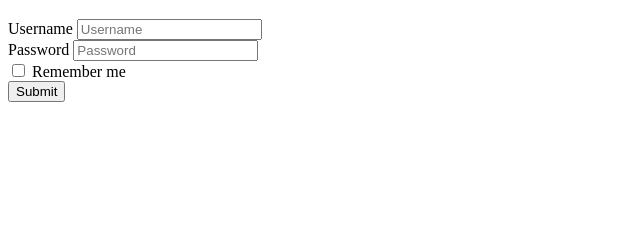
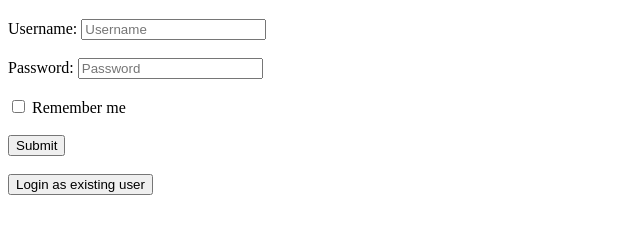
Before and after one commit to acciojob/remember-me-login-form-Kartikey06dk, a website: page main.html in a window 1280 px wide. Shown: the part 61-294 px from the top of the page, without its empty margins (0-640 px from the left). Drawn offline with Linux system fonts and the light colour scheme.

Commit message:
created a submission

```diff
--- a/main.html
+++ b/main.html
@@ -1,26 +1,60 @@
 <!DOCTYPE html>
+<html>
+<head>
+  <title>Login Form</title>
+  <script>
+    // Function to handle form submission
+    function handleSubmit(event) {
+      event.preventDefault(); // Prevent form submission
+      const username = document.getElementById('username').value;
+      const password = document.getElementById('password').value;
+      const rememberMe = document.getElementById('checkbox').checked;
 
-<html>
+      if (rememberMe) {
+        localStorage.setItem('username', username);
+        localStorage.setItem('password', password);
+      } else {
+        localStorage.removeItem('username');
+        localStorage.removeItem('password');
+      }
 
-<head>
-	<link rel="stylesheet" href="styles.css">
+      alert('Logged in as ' + username);
+    }
+
+    // Function to handle "Login as existing user" button click
+    function handleExistingUserLogin() {
+      const username = localStorage.getItem('username');
+      alert('Logged in as ' + username);
+    }
+  </script>
 </head>
+<body>
+  <h1>Login Form</h1>
 
-<body>
-	<!-- the entire body must be written by student -->
-	<h1>Login Form</h1>
-	<form >
-		<label for="username">Username</label>
-		<input type="text" id="username" placeholder="Username" required><br>
-		<label for="password">Password</label>
-		<input type="password" id="password" placeholder="Password" required><br>
-		<input type="checkbox" name="rememberMe" id="checkbox">
-		<label for="checkbox" >Remember me</label><br>
-		<input type="submit" value="Submit" id="submit">
-	</form>
-    <script type="text/javascript" src="./script.js">
-</script>
+  <form onsubmit="handleSubmit(event)">
+    <label for="username">Username:</label>
+    <input type="text" id="username" placeholder="Username" required><br><br>
 
+    <label for="password">Password:</label>
+    <input type="password" id="password" placeholder="Password" required><br><br>
+
+    <input type="checkbox" id="checkbox">
+    <label for="checkbox">Remember me</label><br><br>
+
+    <input type="submit" id="submit" value="Submit">
+  </form>
+
+  <br>
+
+  <button id="existing" onclick="handleExistingUserLogin()">Login as existing user</button>
+
+  <script>
+    // Check if there are saved details
+    const savedUsername = localStorage.getItem('username');
+    if (savedUsername) {
+      const existingButton = document.getElementById('existing');
+      existingButton.style.display = 'inline-block';
+    }
+  </script>
 </body>
-
 </html>
--- a/script.js
+++ b/script.js
@@ -1,25 +1,25 @@
-function handleSubmit(event) {
-      event.preventDefault(); // Prevent form submission
-      const username = document.getElementById('username').value;
-      const password = document.getElementById('password').value;
-      const rememberMe = document.getElementById('checkbox').checked;
+// function handleSubmit(event) {
+//       event.preventDefault(); // Prevent form submission
+//       const username = document.getElementById('username').value;
+//       const password = document.getElementById('password').value;
+//       const rememberMe = document.getElementById('checkbox').checked;
 
-      if (rememberMe) {
-        localStorage.setItem('username', username);
-        localStorage.setItem('password', password);
-      } else {
-        localStorage.removeItem('username');
-        localStorage.removeItem('password');
-      }
+//       if (rememberMe) {
+//         localStorage.setItem('username', username);
+//         localStorage.setItem('password', password);
+//       } else {
+//         localStorage.removeItem('username');
+//         localStorage.removeItem('password');
+//       }
 
-      alert('Logged in as ' + username);
-    }
+//       alert('Logged in as ' + username);
+//     }
 
     // Function to handle "Login as existing user" button click
-    function handleExistingUserLogin() {
-      const username = localStorage.getItem('username');
-      alert('Logged in as ' + username);
-    }
+    // function handleExistingUserLogin() {
+    //   const username = localStorage.getItem('username');
+    //   alert('Logged in as ' + username);
+    // }
 
     // Check if there are saved details
     // const savedUsername = localStorage.getItem('username');
```
